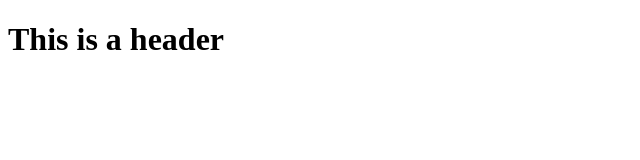
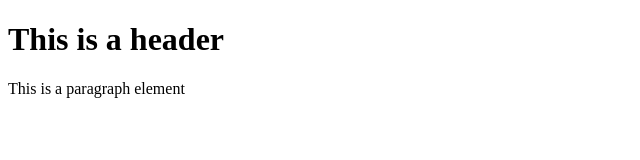
Before and after one commit to Bala-wizz/git-test, a plain HTML site: page index.html in a window 1280 px wide. Shown: the whole page, without its empty margins (0-640 px from the left). Drawn offline with Linux system fonts and the light colour scheme.

Commit message:
Second commit

```diff
--- a/index.html
+++ b/index.html
@@ -4,5 +4,6 @@
         <h1>
             This is a header
         </h1>
+        <p> This is a paragraph element </p>
     </body>
 </html>
```
